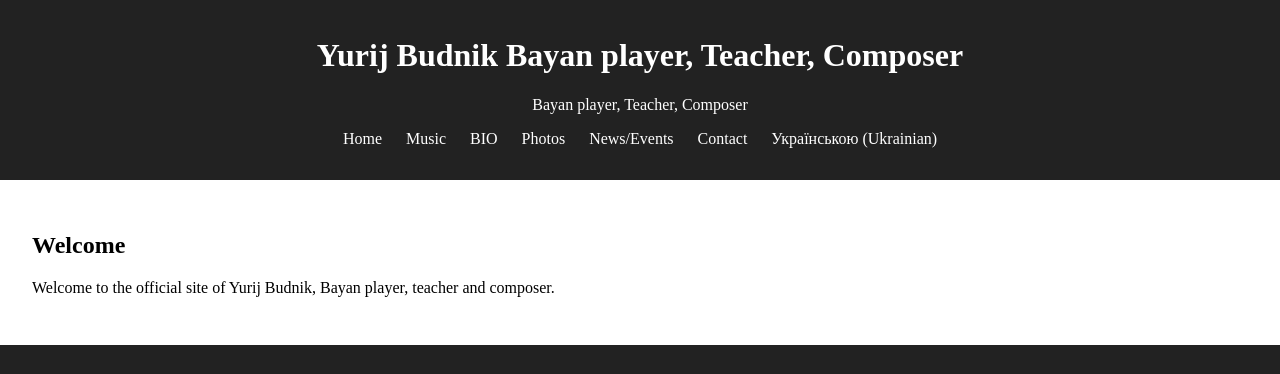
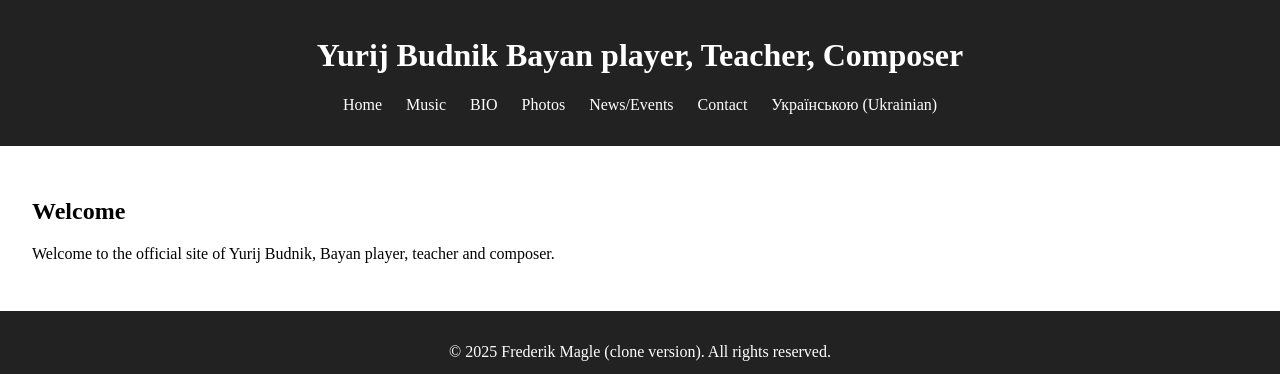
Before and after one commit to YurijBudnik/YurijBudnik.github.io-, a plain HTML site: page index.html in a window 1280 px wide. Shown: the top 374 px of the page. Drawn offline with Linux system fonts and the light colour scheme.

Commit message:
Update index.html

```diff
--- a/index.html
+++ b/index.html
@@ -8,8 +8,7 @@
 </head>
 <body>
   <header>
-    <h1>Yurij Budnik  Bayan player, Teacher, Composer</h1>
-    <p>Bayan player, Teacher, Composer</p>
+    <h1>Yurij Budnik         Bayan player,   Teacher,    Composer</h1>
     <nav>
       <ul>
         <li><a href="index.html">Home</a></li>
```
